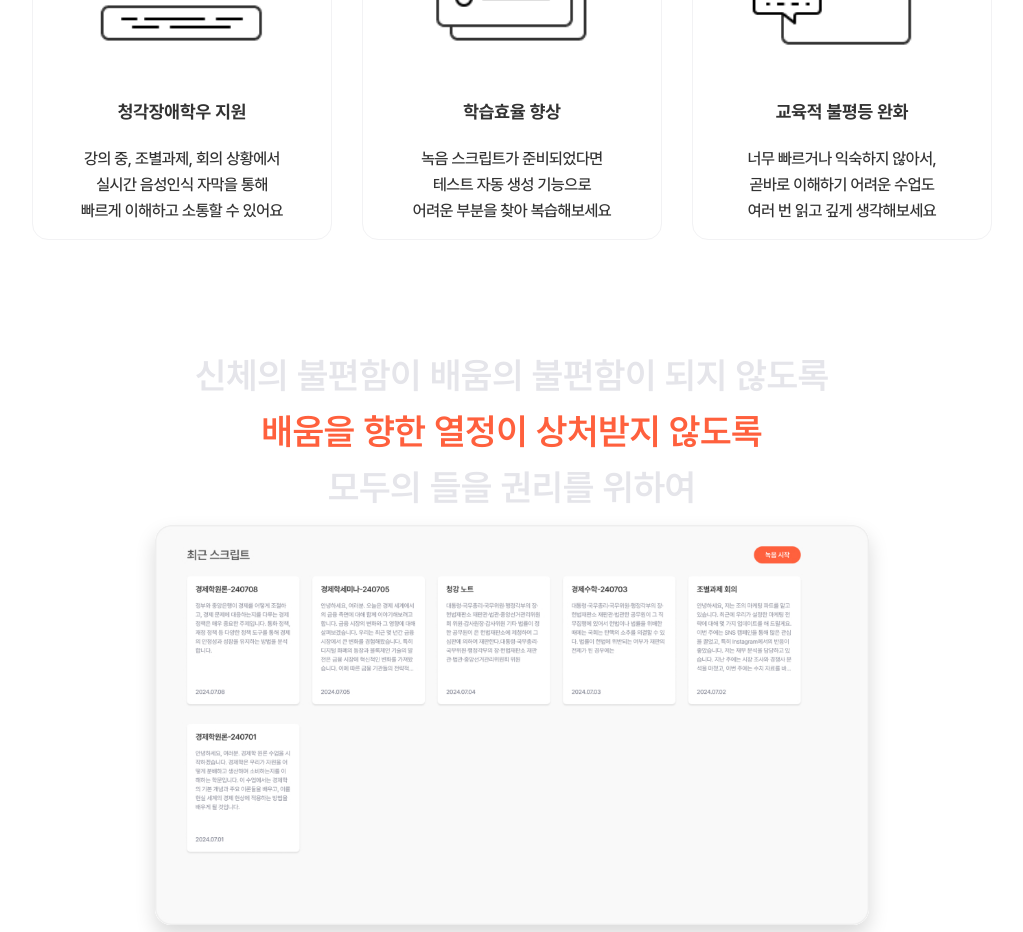
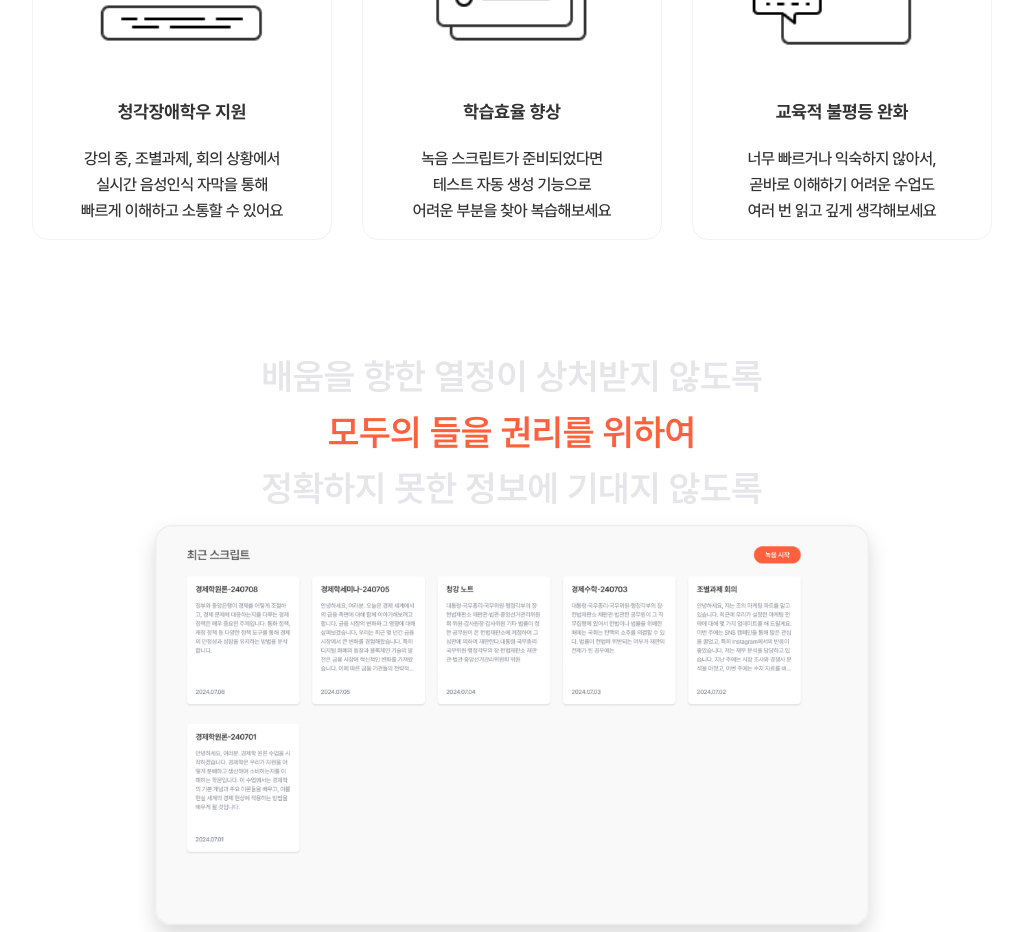
Before and after one commit to TEAM-Hearus/HEARUS-REACT-FRONTEND, a React (Vite) app: page / in a window 1280 px wide. Shown: the part 1960-2892 px from the top of the page, without its empty margins (128-1151 px from the left). Built offline with nearby package versions, Linux system fonts and the light colour scheme; no server answers.

Commit message:
fix: 초기 index 2로 수정

```diff
--- a/src/pages/Landing/Landing.tsx
+++ b/src/pages/Landing/Landing.tsx
@@ -11,7 +11,7 @@ import { SCROLLING_TEXTS } from '../../constants/landing';
 import { useEffect, useRef, useState } from 'react';
 
 const Landing = () => {
-  const [activeIndex, setActiveIndex] = useState(1);
+  const [activeIndex, setActiveIndex] = useState(2);
   const [transition, setTransition] = useState(true);
   const intervalRef = useRef<number | null>(null);
   const timeoutRef = useRef<number | null>(null);
@@ -30,7 +30,7 @@ const Landing = () => {
               setActiveIndex(2);
               setTransition(true);
             });
-          }, 301);
+          }, 300);
 
           return prevIndex;
         }
```
